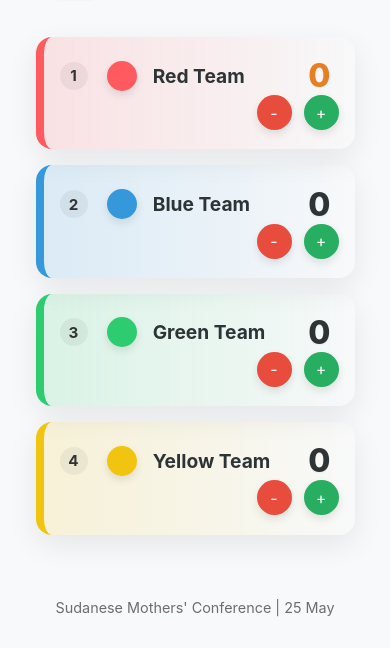
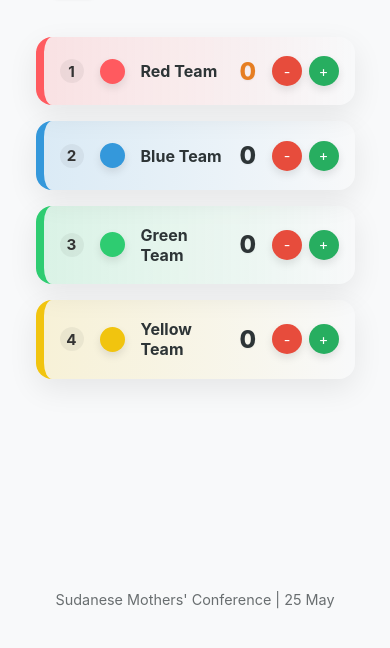
Before and after one commit to fadyHemaya/loloz, a plain HTML site: page index.html in a window 390 px wide. Shown: the part 204-852 px from the top of the page. Drawn offline with Linux system fonts and the light colour scheme.

Commit message:
Responsive width

```diff
--- a/index.html
+++ b/index.html
@@ -399,15 +399,43 @@
 
     @media (max-width: 480px) {
     .team-card {
-        flex-wrap: wrap;
+        flex-direction: row;
+        flex-wrap: nowrap;
+        gap: 0.5rem;
+        align-items: center;
+    }
+
+    .team-name {
+        font-size: 1rem;
+        min-width: 80px;
     }
 
     .points {
+        font-size: 1.5rem;
         margin: 0 0.5rem;
     }
 
     .controls {
-        margin-left: auto;
+        display: flex;
+        gap: 0.4rem;
+    }
+
+    button {
+        width: 30px;
+        height: 30px;
+        font-size: 0.9rem;
+    }
+
+    .rank {
+        width: 24px;
+        height: 24px;
+        margin-right: 0.5rem;
+    }
+
+    .team-color {
+        width: 25px;
+        height: 25px;
+        margin-right: 0.5rem;
     }
     }
 
```
Lines whose indentation alone changed are shown as unchanged.
